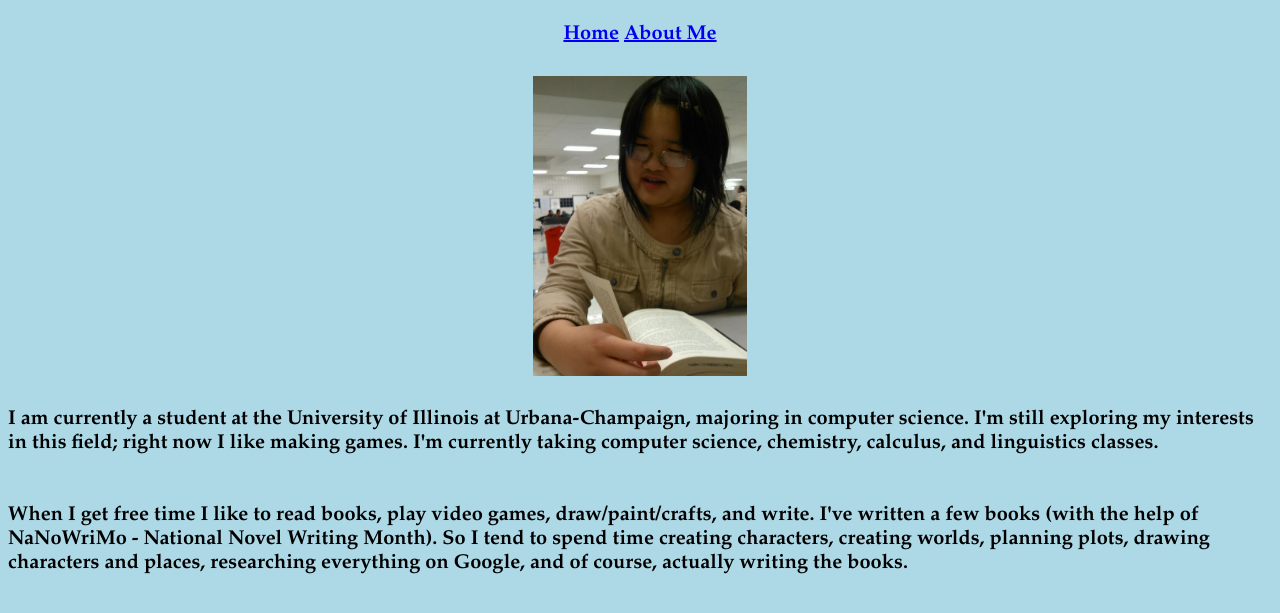
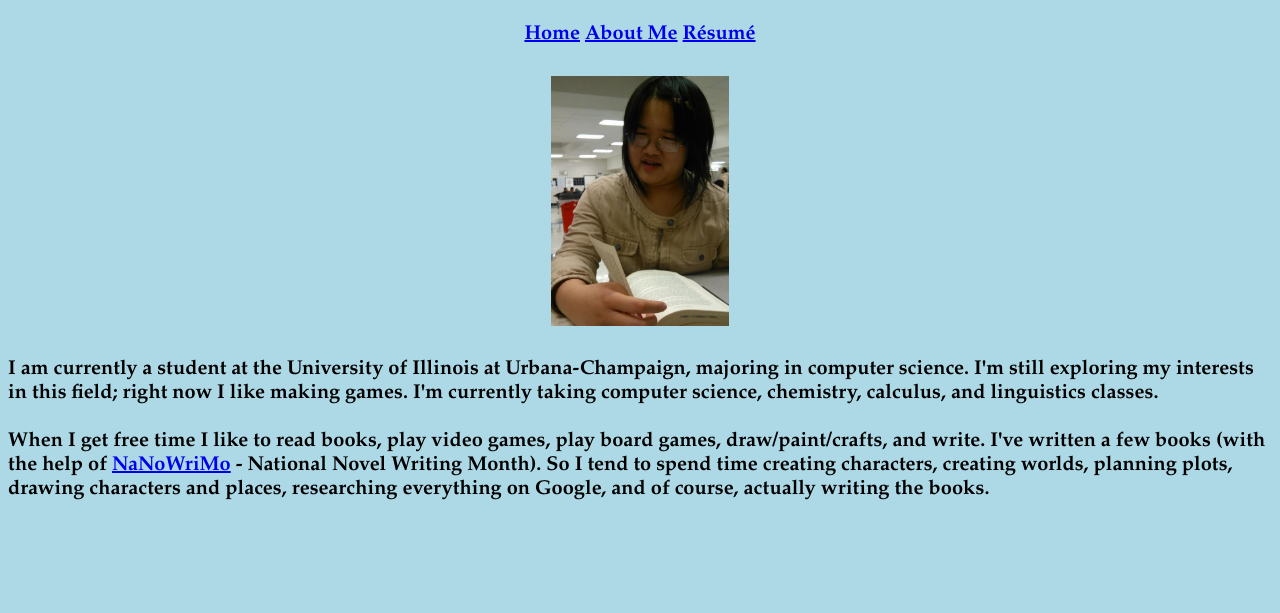
Before and after one commit to enlne/enlne.github.io, a plain HTML site: page aboutme.html in a window 1280 px wide. Shown: the part 143-756 px from the top of the page. Drawn offline with Linux system fonts and the light colour scheme.

Commit message:
I think I'm good for now

```diff
--- a/aboutme.html
+++ b/aboutme.html
@@ -14,11 +14,12 @@
 <span class="navbar">
 	<a href="index.html">Home</a>
 	<a href="aboutme.html">About Me</a>
+	<a href="resume.pdf">R&eacute;sum&eacute;</a>
 </span>
 
 <br/>
 
-<img src="profile.jpg" height=300>
+<img src="profile.jpg" height=250>
 </center>
 
 <br/>
@@ -26,9 +27,8 @@
 I am currently a student at the University of Illinois at Urbana-Champaign, majoring in computer science. I'm still exploring my interests in this field; right now I like making games. I'm currently taking computer science, chemistry, calculus, and linguistics classes.
 
 <br/><br/>
-<br/>
 
-When I get free time I like to read books, play video games, draw/paint/crafts, and write. I've written a few books (with the help of NaNoWriMo - National Novel Writing Month). So I tend to spend time creating characters, creating worlds, planning plots, drawing characters and places, researching everything on Google, and of course, actually writing the books.
+When I get free time I like to read books, play video games, play board games, draw/paint/crafts, and write. I've written a few books (with the help of <a href=http://www.nanowrimo.org>NaNoWriMo</a> - National Novel Writing Month). So I tend to spend time creating characters, creating worlds, planning plots, drawing characters and places, researching everything on Google, and of course, actually writing the books.
 
 </body>
 </html>
```
Also changed, not shown: index.html (+4 -4 lines), monarch.jpg (added), sunset.jpg (added), 1 other file.
